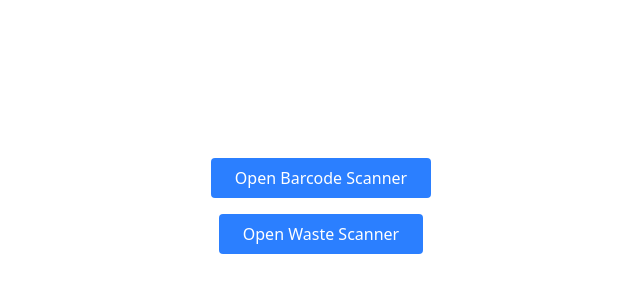
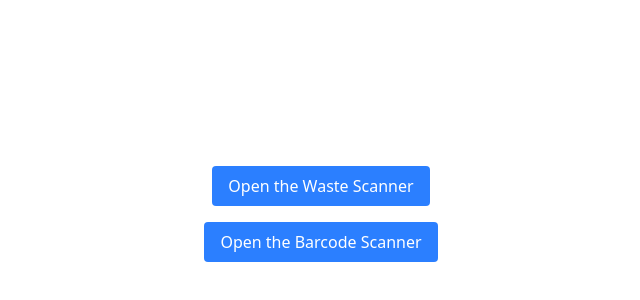
Before and after one commit to TheSigmaSociety/PlatePredict, a Next.js app in the folder plate-predict/: page /input in a window 1280 px wide. Shown: the part 186-486 px from the top of the page, without its empty margins (319-959 px from the left). Built offline with nearby package versions, Linux system fonts and the light colour scheme; a web font is replaced by a local one.

Commit message:
added base pages for barcone and waste

```diff
--- a/plate-predict/src/app/input/page.tsx
+++ b/plate-predict/src/app/input/page.tsx
@@ -1,16 +1,16 @@
 import React from 'react';
 import BarcodeScanner from '@/components/BarcodeScanner';
+import WasteScanner from '@/components/WasteScanner';
 export default function Page() {
 
     return (
         <div className="flex flex-col items-center justify-center min-h-screen gap-4">
 
-            <button className="bg-blue-500 text-white py-2 px-6 rounded hover:bg-blue-600 transition duration-200 w-auto">
-                Open Barcode Scanner
-            </button>
-            <button className="bg-blue-500 text-white py-2 px-6 rounded hover:bg-blue-600 transition duration-200 w-auto">
+
+            {/* <button className="bg-blue-500 text-white py-2 px-6 rounded hover:bg-blue-600 transition duration-200 w-auto">
                 Open Waste Scanner
-            </button>
+            </button> */}
+            <WasteScanner />
             <BarcodeScanner />
 
         </div>
--- a/plate-predict/src/components/BarcodeScanner.tsx
+++ b/plate-predict/src/components/BarcodeScanner.tsx
@@ -9,39 +9,30 @@ export default function BarcodeScanner() {
     const [loading, setLoading] = useState(false);
     const inputRef = useRef(null);
 
-    const handleImageChange = (e) => {
-        if (e.target.files && e.target.files.length > 0) {
-            setImage(URL.createObjectURL(e.target.files[0]));
-        }
-    };
+
+
 
     const handlePredict = async () => {
-        if (!image) return;
-        setLoading(true);
-        try {
-            const response = await fetch('http://localhost:5000/predict', {
-                method: 'POST',
-                body: JSON.stringify({ image }),
-                headers: { 'Content-Type': 'application/json' },
-            });
-            const data = await response.json();
-            setPrediction(data.prediction);
-        } catch (error) {
-            console.error('Error:', error);
-        } finally {
-            setLoading(false);
-        }
+        console.log("predicing...")
+        setIsOpen(false);
     };
 
     return (
+
         <div>
+             <button
+                onClick={() => setIsOpen(true)}
+                className="px-4 py-2 bg-blue-500 text-white rounded hover:bg-blue-600 transition"
+            >
+                Open the Barcode Scanner
+            </button>
+
             {isOpen && (
-                <div>
-                    <input type="file" accept="image/*" onChange={handleImageChange} ref={inputRef} />
-                    <button onClick={handlePredict} disabled={!image || loading}>
-                        {loading ? 'Loading...' : 'Predict'}
-                    </button>
-                    {image && <img src={image} alt="Selected" style={{ width: '300px', height: 'auto' }} />}
+                <div className = "backdrop-blur-md fixed inset-0 flex items-center justify-center bg-black/10 bg-opacity-10 z-50">
+                <button onClick={handlePredict} className = "px-4 py-2 bg-blue-500 text-white rounded hover:bg-blue-600 transition">
+                    {loading ? 'Loading...' : 'Scan Barcode'}
+                </button>
+                {image && <img src={image} alt="Selected" style={{ width: '300px', height: 'auto' }} />}
                 </div>
             )}
         </div>
--- a/plate-predict/src/components/WasteScanner.tsx
+++ b/plate-predict/src/components/WasteScanner.tsx
@@ -1,46 +1,44 @@
-import React from 'react';
+"use client";
 
-import { useState } from 'react';
-import { useEffect } from 'react';
-import { useRef } from 'react';
+import React, { useState, useRef } from 'react';
+
 export default function WasteScanner() {
+    const [isOpen, setIsOpen] = useState(false);
     const [image, setImage] = useState(null);
     const [prediction, setPrediction] = useState(null);
     const [loading, setLoading] = useState(false);
     const inputRef = useRef(null);
 
-    const handleImageChange = (e) => {
-        if (e.target.files && e.target.files.length > 0) {
-        setImage(URL.createObjectURL(e.target.files[0]));
-        }
-    };
+
+
 
     const handlePredict = async () => {
-        if (!image) return;
-        setLoading(true);
-        try {
-        const response = await fetch('http://localhost:5000/predict', {
-            method: 'POST',
-            body: JSON.stringify({ image }),
-            headers: { 'Content-Type': 'application/json' },
-        });
-        const data = await response.json();
-        setPrediction(data.prediction);
-        } catch (error) {
-        console.error('Error:', error);
-        } finally {
-        setLoading(false);
-        }
+        console.log("predicing...")
+        setIsOpen(false);
     };
 
     return (
+
         <div>
-        <input type="file" accept="image/*" onChange={handleImageChange} ref={inputRef} />
-        <button onClick={handlePredict} disabled={!image || loading}>
-            {loading ? 'Loading...' : 'Predict'}
-        </button>
-        {image && <img src={image} alt="Selected" style={{ width: '300px', height: 'auto' }} />}
-        {/* {prediction && <div>Prediction: {prediction}</div>} */}
+             <button
+                onClick={() => setIsOpen(true)}
+                className="px-4 py-2 bg-blue-500 text-white rounded hover:bg-blue-600 transition"
+            >
+                Open the Waste Scanner
+            </button>
+
+            {isOpen && (
+
+
+                <div className = "backdrop-blur-md fixed inset-0 flex items-center justify-center bg-black/10 bg-opacity-10 z-50">
+
+
+                <button onClick={handlePredict} className = "px-4 py-2 bg-blue-500 text-white rounded hover:bg-blue-600 transition">
+                    {loading ? 'Loading...' : 'Scan Waste'}
+                </button>
+                {image && <img src={image} alt="Selected" style={{ width: '300px', height: 'auto' }} />}
+                </div>
+            )}
         </div>
     );
 }
```
